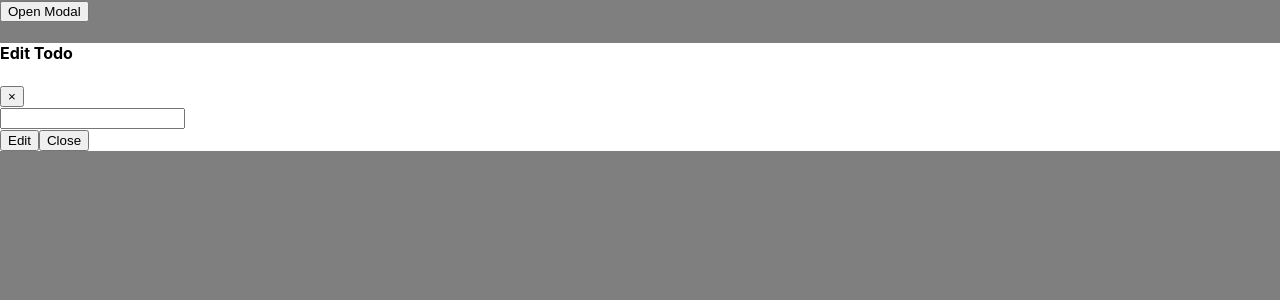
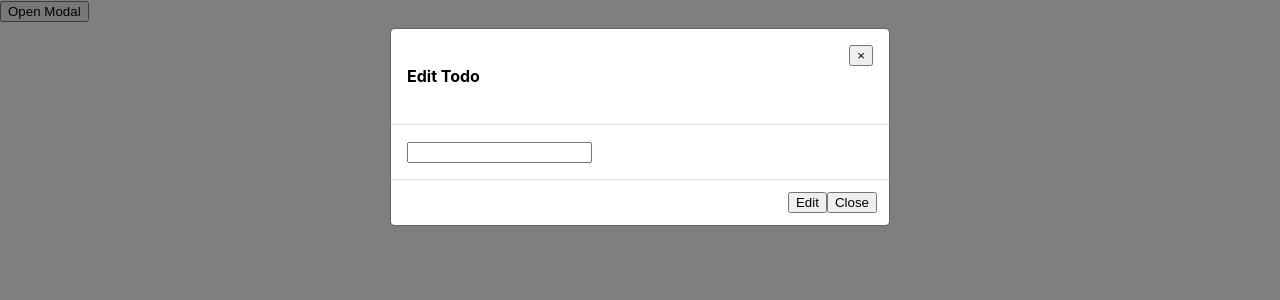
Before and after one commit to alexjmarshall/react-modal, a React (Create React App) app: page / in a window 1280 px wide. Both pictures are taken after a click on the button "Open Modal". Shown: the top 300 px of the page. Built offline with nearby package versions, Linux system fonts and the light colour scheme.

Commit message:
Add styling for Main, Content, Dialog, Header, Body and Footer components

```diff
--- a/src/Modal.js
+++ b/src/Modal.js
@@ -1,7 +1,7 @@
 import React, {useState, useRef, useEffect} from "react";
 import styled from 'styled-components';
 
-const OpenModalButton = styled.button`
+const OpenButton = styled.button`
 
 `;
 
@@ -11,14 +11,82 @@ const Backdrop = styled.div`
   right: 0;
   bottom: 0;
   left: 0;
-  z-index: -1;
+  z-index: 1040;
   background-color: #000;
   opacity: 0.5;
 `;
 
-const ModalContent = styled.div`
-  background-color: #ffffff;
-  z-index: 1041;
+const Content = styled.div`
+  position: relative;
+  display: flex;
+  flex-direction: column;
+  width: 100%;
+  pointer-events: auto;
+  background-color: #fff;
+  background-clip: padding-box;
+  border: 1px solid rgba(0,0,0,.2);
+  border-radius: .3rem;
+  outline: 0;
+  box-sizing: border-box;
+`;
+
+const Main = styled.div`
+  display: block;
+  overflow-x: hidden;
+  overflow-y: auto;
+  position: fixed;
+  top: 0;
+  left: 0;
+  z-index: 1050;
+  display: none;
+  width: 100%;
+  height: 100%;
+  overflow: hidden;
+  outline: 0;
+  transition: opacity .15s linear;
+`;
+
+const Dialog = styled.div`
+  max-width: 500px;
+  margin: 1.75rem auto;
+  position: relative;
+  width: auto;
+  pointer-events: none;
+  box-sizing: border-box;
+`;
+
+const Header = styled.div`
+  display: flex;
+  align-items: flex-start;
+  justify-content: space-between;
+  padding: 1rem 1rem;
+  border-bottom: 1px solid #dee2e6;
+  border-top-left-radius: calc(.3rem - 1px);
+  border-top-right-radius: calc(.3rem - 1px);
+  box-sizing: border-box;
+`;
+
+const Body = styled.div`
+  position: relative;
+  flex: 1 1 auto;
+  padding: 1rem;
+  box-sizing: border-box;
+`;
+
+const Footer = styled.div`
+  display: -ms-flexbox;
+  display: flex;
+  -ms-flex-wrap: wrap;
+  flex-wrap: wrap;
+  -ms-flex-align: center;
+  align-items: center;
+  -ms-flex-pack: end;
+  justify-content: flex-end;
+  padding: .75rem;
+  border-top: 1px solid #dee2e6;
+  border-bottom-right-radius: calc(.3rem - 1px);
+  border-bottom-left-radius: calc(.3rem - 1px);
+  box-sizing: border-box;
 `;
 
 const Modal = () => {
@@ -26,46 +94,46 @@ const Modal = () => {
   const modalContentRef = useRef();
 
   useEffect(() => {
-    const handleMouseDown = e => {
-      if (!(modalContentRef.current.contains(e.target)))
+    const handleClick = e => {
+      if (!(modalContentRef.current?.contains(e.target)))
         setIsOpen(false);
     }
     if(isOpen) {
-      window.addEventListener("mousedown", handleMouseDown);
+      window.addEventListener("click", handleClick);
     }
     return () => {
-      window.removeEventListener("mousedown", handleMouseDown);
+      window.removeEventListener("click", handleClick);
     };
   },[isOpen])
 
   return (
     <>
       {/* Trigger the modal with a button */}
-      <OpenModalButton type="button" onClick={() => setIsOpen(true)}>Open Modal</OpenModalButton>
+      <OpenButton type="button" onClick={() => setIsOpen(true)}>Open Modal</OpenButton>
 
       {isOpen &&
         <>
           {/* Modal */}
-          <div id={`modal-1`} className="modal fade" role="dialog" >
-            <div className="modal-dialog">
+          <Main id={`modal-1`} className="modal fade" role="dialog" style={{display: isOpen && 'block'}}>
+            <Dialog className="modal-dialog">
 
               {/* Modal content */}
-              <ModalContent ref={modalContentRef}>
-                <div className="modal-header">
+              <Content ref={modalContentRef}>
+                <Header>
                   <h4 className="modal-title">Edit Todo</h4>
-                  <button type="button" className="close" data-dismiss="modal" >&times;</button>
-                </div>
-                <div className="modal-body">
+                  <button type="button" className="close" onClick={() => setIsOpen(false)} >&times;</button>
+                </Header>
+                <Body>
                   <input type="text" className="form-control"  />
-                </div>
-                <div className="modal-footer">
+                </Body>
+                <Footer>
                   <button type="button" className="btn btn-warning" data-dismiss="modal" >Edit</button>
                   <button type="button" className="btn btn-default" data-dismiss="modal" onClick={() => setIsOpen(false)} >Close</button>
-                </div>
-              </ModalContent>
+                </Footer>
+              </Content>
 
-            </div>
-          </div>
+            </Dialog>
+          </Main>
           <Backdrop />
         </>
       }
```
